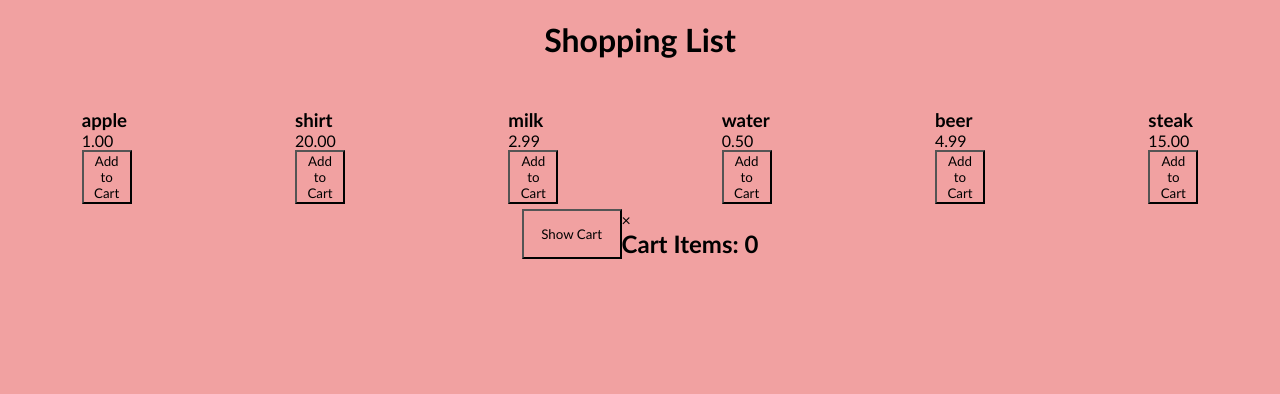
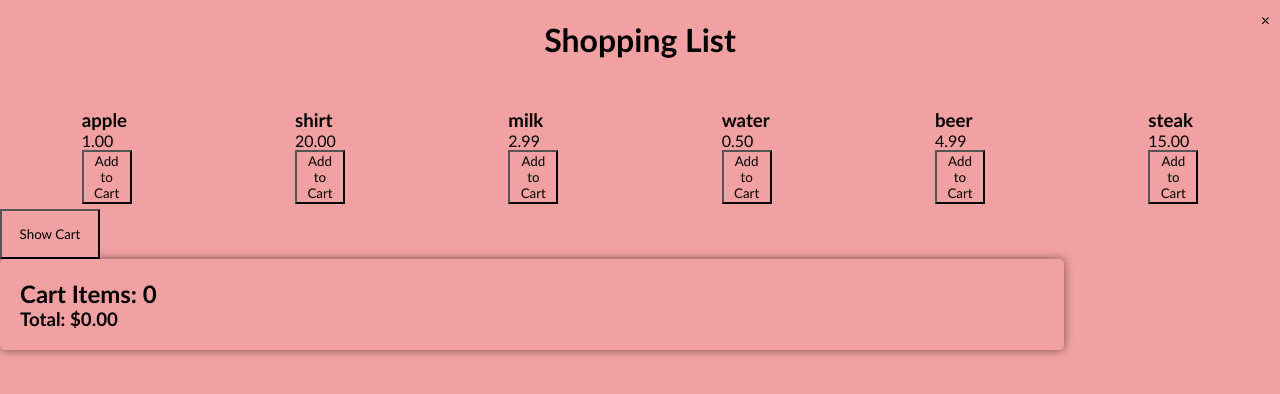
Before and after one commit to thejjwang/reactShoppingCart, a React (Vite) app in the folder vite-project/: page / in a window 1280 px wide. Both pictures are taken after a click on the button "Show Cart". Shown: the top 394 px of the page. Built offline with nearby package versions, Linux system fonts and the light colour scheme.

Commit message:
used reduce method to show total price

```diff
--- a/vite-project/src/App.css
+++ b/vite-project/src/App.css
@@ -19,12 +19,3 @@
   justify-content: space-around;
   align-items: center;
 }
-.modal {
-  display: flex;
-  justify-content: center;
-  align-items: center;
-}
-.modal button {
-  width: 100px;
-  height: 50px;
-}
--- /dev/null
+++ b/vite-project/src/ShowCart.css
@@ -0,0 +1,38 @@
+.modal-overlay {
+  display: none;
+  position: fixed;
+  top: 0;
+  left: 0;
+  width: 100%;
+  height: 100%;
+  background-color: rgba(255, 255, 255, 0.9);
+  z-index: 1000;
+}
+
+.modal.active {
+  display: flex;
+  align-items: center;
+  justify-content: center;
+  background: none;
+}
+
+.modal-content {
+  /* background-color: white; */
+  padding: 20px;
+  border-radius: 5px;
+  box-shadow: 0px 0px 10px rgba(0, 0, 0, 0.5);
+  max-width: 80%;
+  max-height: 80%;
+  overflow: auto;
+}
+
+.close {
+  position: absolute;
+  top: 10px;
+  right: 10px;
+  cursor: pointer;
+}
+.modal button {
+  width: 100px;
+  height: 50px;
+}
--- a/vite-project/src/ShowCart.jsx
+++ b/vite-project/src/ShowCart.jsx
@@ -1,4 +1,5 @@
 import { useState } from "react";
+import './ShowCart.css';
 
 const ShowCart = ({ cart }) => {
     const [isModalOpen, setIsModalOpen] = useState(false);
@@ -6,7 +7,7 @@ const ShowCart = ({ cart }) => {
     const toggleModal = () => {
         setIsModalOpen(!isModalOpen);
     }
-
+    let totalPrice = cart.reduce((total, item) => total + parseFloat(item.price), 0).toFixed(2)
   return (
     <div className="modal">
       <button onClick={() => toggleModal()}>
@@ -20,6 +21,7 @@ const ShowCart = ({ cart }) => {
             {cart.map((item, index) =>
             <li key={index}>{item.name} - ${item.price}</li>)}
         </ul>
+        <h3>Total: ${totalPrice}</h3>
       </div>
       )}
     </div>
```
